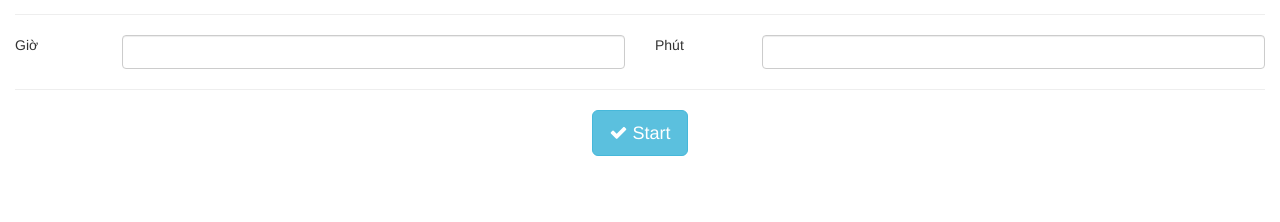
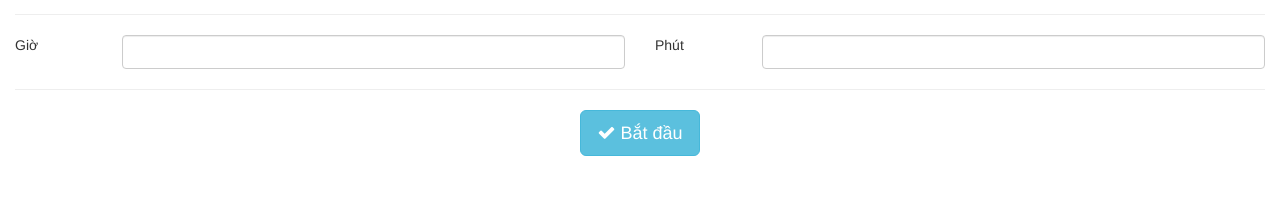
Before and after one commit to vihoangson/Meditation, a PHP site: page / in a window 1280 px wide. Shown: the part 578-800 px from the top of the page. Run offline with PHP 8.4, Linux system fonts and the light colour scheme; some libraries are stand-ins or nearby versions.

Commit message:
update code

```diff
--- a/index.php
+++ b/index.php
@@ -40,8 +40,8 @@
 	</div>
 	<hr>
 	<p class="text-center">
-	<button type="button" class="btn btn-lg btn-info start_sound"><i class="fa fa-check"></i> Start </button>
-	<button type="button" class="btn btn-lg btn-danger stop_sound" style="display:none;"><i class="fa fa-stop-circle"></i> Stop  </button></p>
+	<button type="button" class="btn btn-lg btn-info start_sound"><i class="fa fa-check"></i> Bắt đầu </button>
+	<button type="button" class="btn btn-lg btn-danger stop_sound" style="display:none;"><i class="fa fa-stop-circle"></i> Kết thúc  </button></p>
 </div>
 <div id="countdowntimer"><span id="future_date"><span></div>
 
```
